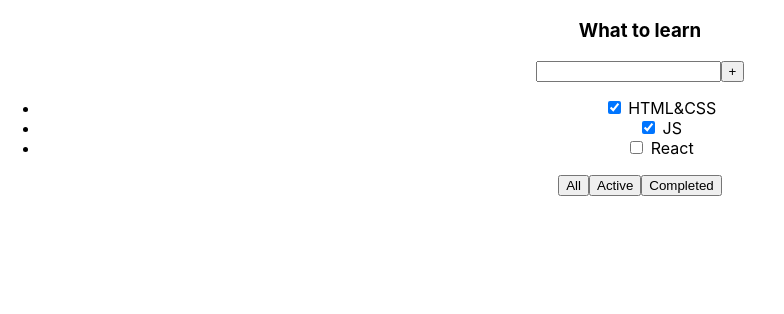
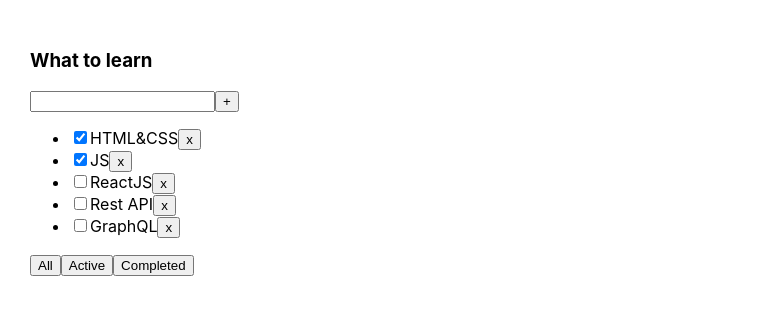
Before and after one commit to NikFadeev/Todolist, a React (Create React App) app: page / in a window 1280 px wide. Shown: the top 314 px of the page, without its empty margins (0-784 px from the left). Built offline with nearby package versions, Linux system fonts and the light colour scheme.

Commit message:
todoList component

```diff
--- a/src/App.css
+++ b/src/App.css
@@ -1,38 +1,8 @@
 .App {
-  text-align: center;
+  padding: 30px;
+  display: flex;
 }
 
-.App-logo {
-  height: 40vmin;
-  pointer-events: none;
+.App > div {
+  margin-right: 50px;
 }
-
-@media (prefers-reduced-motion: no-preference) {
-  .App-logo {
-    animation: App-logo-spin infinite 20s linear;
-  }
-}
-
-.App-header {
-  background-color: #282c34;
-  min-height: 100vh;
-  display: flex;
-  flex-direction: column;
-  align-items: center;
-  justify-content: center;
-  font-size: calc(10px + 2vmin);
-  color: white;
-}
-
-.App-link {
-  color: #61dafb;
-}
-
-@keyframes App-logo-spin {
-  from {
-    transform: rotate(0deg);
-  }
-  to {
-    transform: rotate(360deg);
-  }
-}
--- a/src/App.tsx
+++ b/src/App.tsx
@@ -1,27 +1,45 @@
-import React from 'react';
-import logo from './logo.svg';
+import React, {useState} from 'react';
 import './App.css';
+import {Todolist} from './Todolist';
+
+export type FilterValuesType = "all" | "active" | "completed";
 
 function App() {
+
+    let [tasks, setTasks] = useState([
+        { id: 1, title: "HTML&CSS", isDone: true },
+        { id: 2, title: "JS", isDone: true },
+        { id: 3, title: "ReactJS", isDone: false },
+        { id: 4, title: "Rest API", isDone: false },
+        { id: 5, title: "GraphQL", isDone: false },
+    ]);
+
+    function removeTask(id: number) {
+        let filteredTasks = tasks.filter(t => t.id != id);
+        setTasks(filteredTasks);
+    }
+
+    let [filter, setFilter] = useState<FilterValuesType>("all");
+
+    let tasksForTodolist = tasks;
+
+    if (filter === "active") {
+        tasksForTodolist = tasks.filter(t => t.isDone === false);
+    }
+    if (filter === "completed") {
+        tasksForTodolist = tasks.filter(t => t.isDone === true);
+    }
+
+    function changeFilter(value: FilterValuesType) {
+        setFilter(value);
+    }
+
     return (
         <div className="App">
-            <div>
-                <h3>What to learn</h3>
-                <div>
-                    <input/>
-                    <button>+</button>
-                </div>
-                <ul>
-                    <li><input type="checkbox" checked={true}/> <span>HTML&CSS</span></li>
-                    <li><input type="checkbox" checked={true}/> <span>JS</span></li>
-                    <li><input type="checkbox" checked={false}/> <span>React</span></li>
-                </ul>
-                <div>
-                    <button>All</button>
-                    <button>Active</button>
-                    <button>Completed</button>
-                </div>
-            </div>
+            <Todolist title="What to learn"
+                      tasks={tasksForTodolist}
+                      removeTask={removeTask}
+                      changeFilter={changeFilter} />
         </div>
     );
 }
--- /dev/null
+++ b/src/Todolist.tsx
@@ -0,0 +1,45 @@
+import React from 'react';
+import {FilterValuesType} from './App';
+
+type TaskType = {
+    id: number
+    title: string
+    isDone: boolean
+}
+
+type PropsType = {
+    title: string
+    tasks: Array<TaskType>
+    removeTask: (taskId: number) => void
+    changeFilter: (value: FilterValuesType) => void
+}
+
+export function Todolist(props: PropsType) {
+    return <div>
+        <h3>{props.title}</h3>
+        <div>
+            <input/>
+            <button>+</button>
+        </div>
+        <ul>
+            {
+                props.tasks.map(t => <li key={t.id}>
+                    <input type="checkbox" checked={t.isDone}/>
+                    <span>{t.title}</span>
+                    <button onClick={ () => { props.removeTask(t.id) } }>x</button>
+                </li>)
+            }
+        </ul>
+        <div>
+            <button onClick={ () => { props.changeFilter("all") } }>
+                All
+            </button>
+            <button onClick={ () => { props.changeFilter("active") } }>
+                Active
+            </button>
+            <button onClick={ () => { props.changeFilter("completed") } }>
+                Completed
+            </button>
+        </div>
+    </div>
+}
```
